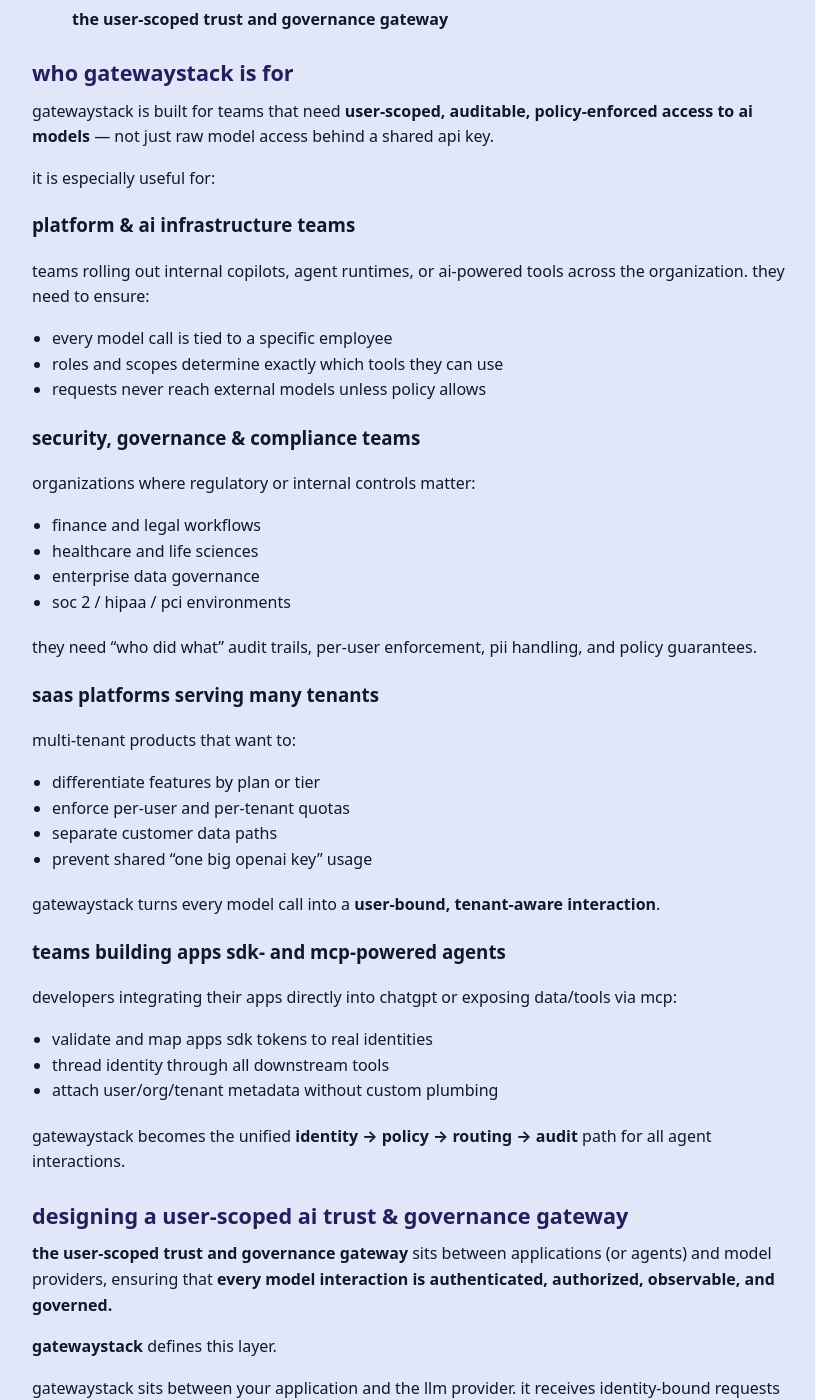
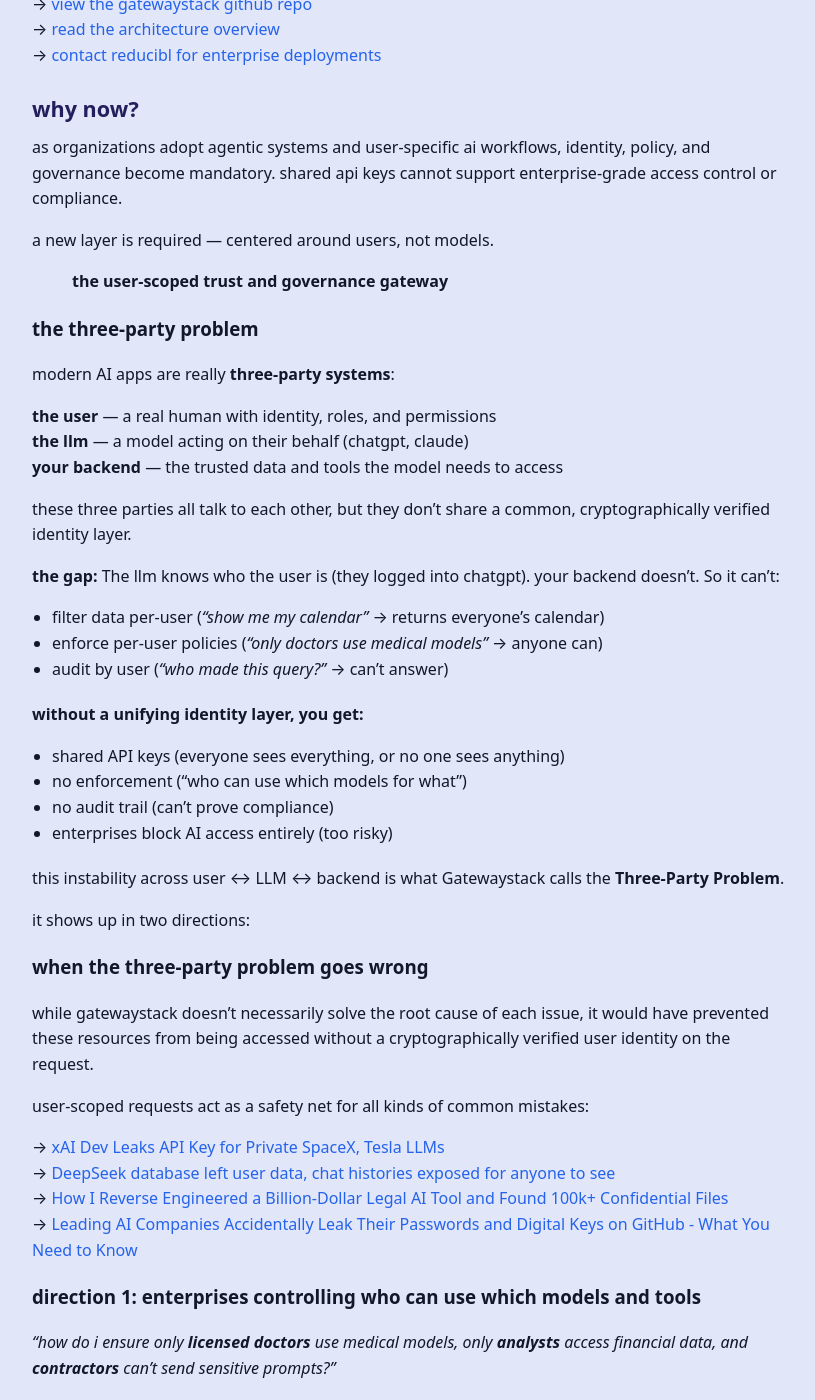
Before and after one commit to davidcrowe/gatewaystack.com, a Jekyll site: the page built from index.md, in a window 1280 px wide and 1400 px high, scrolled down 900 px. Shown: the whole window, without its empty margins (228-1043 px from the left). Built offline with Jekyll 4.4.1, drawn with Linux system fonts in a browser that asks for light colours; some of the changed text lies outside the part shown.

Commit message:
updated content

````diff
--- a/index.md
+++ b/index.md
@@ -5,7 +5,11 @@
 
 # gatewaystack
 
-**user-scoped authentication and governance for llm and agentic apps (apps sdk + mcp)**
+**agentic control plane for user-scoped AI governance**
+
+an open-source control plane that makes AI agents **enterprise-ready** by enforcing user-scoped identity, policy, and audit trails on every model call.
+
+> ⚠️ early-stage: gatewaystack is under active development. the first layer, `identifiabl`, is live and published (`npm i identifiabl`). Additional modules (`transformabl`, `validatabl`, `limitabl`, `proxyabl`, `explicabl`) are on the roadmap.
 
 until now, most ai systems have been built around model access, not **user identity**.
 
@@ -31,6 +35,10 @@
 - transform requests before they hit the model (for example, to remove pii)
 - route, rate-limit, and log every call at the user level
 
+→ [view the gatewaystack github repo](https://github.com/davidcrowe/gatewaystack)
+→ [read the architecture overview](#designing-a-user-scoped-ai-trust--governance-gateway)
+→ [contact reducibl for enterprise deployments](https://reducibl.com)
+
 ## why now?
 
 as organizations adopt agentic systems and user-specific ai workflows, identity, policy, and governance become mandatory. shared api keys cannot support enterprise-grade access control or compliance.
@@ -39,51 +47,138 @@
 
 > **the user-scoped trust and governance gateway**
 
-## who gatewaystack is for
 
-gatewaystack is built for teams that need **user-scoped, auditable, policy-enforced access to ai models** — not just raw model access behind a shared api key.
+### the three-party problem
 
-it is especially useful for:
+modern AI apps are really **three-party systems**:
 
-### platform & ai infrastructure teams
+**the user** — a real human with identity, roles, and permissions
+**the llm** — a model acting on their behalf (chatgpt, claude)
+**your backend** — the trusted data and tools the model needs to access
 
-teams rolling out internal copilots, agent runtimes, or ai-powered tools across the organization. they need to ensure:
+these three parties all talk to each other, but they don’t share a common, cryptographically verified identity layer.
 
-- every model call is tied to a specific employee
-- roles and scopes determine exactly which tools they can use
-- requests never reach external models unless policy allows
+**the gap:** The llm knows who the user is (they logged into chatgpt). your backend doesn't. So it can't:
+- filter data per-user (*"show me my calendar"* → returns everyone's calendar)
+- enforce per-user policies (*"only doctors use medical models"* → anyone can)
+- audit by user (*"who made this query?"* → can't answer)
 
-### security, governance & compliance teams
+**without a unifying identity layer, you get:**
+- shared API keys (everyone sees everything, or no one sees anything)
+- no enforcement ("who can use which models for what")
+- no audit trail (can't prove compliance)
+- enterprises block AI access entirely (too risky)
 
-organizations where regulatory or internal controls matter:
+this instability across user ↔ LLM ↔ backend is what Gatewaystack calls the **Three-Party Problem**.
 
-- finance and legal workflows
-- healthcare and life sciences
-- enterprise data governance
-- soc 2 / hipaa / pci environments
+it shows up in two directions:
 
-they need "who did what" audit trails, per-user enforcement, pii handling, and policy guarantees.
+### when the three-party problem goes wrong
 
-### saas platforms serving many tenants
+while gatewaystack doesn't necessarily solve the root cause of each issue, it would have prevented these resources from being accessed without a cryptographically verified user identity on the request.
 
-multi-tenant products that want to:
+user-scoped requests act as a safety net for all kinds of common mistakes:
 
-- differentiate features by plan or tier
-- enforce per-user and per-tenant quotas
-- separate customer data paths
-- prevent shared "one big openai key" usage
+→ [xAI Dev Leaks API Key for Private SpaceX, Tesla LLMs](https://krebsonsecurity.com/2025/05/xai-dev-leaks-api-key-for-private-spacex-tesla-llms/?utm_source=chatgpt.com)
+→ [DeepSeek database left user data, chat histories exposed for anyone to see](https://www.theverge.com/news/603163/deepseek-breach-ai-security-database-exposed?utm_source=chatgpt.com)
+→ [How I Reverse Engineered a Billion-Dollar Legal AI Tool and Found 100k+ Confidential Files](https://alexschapiro.com/security/vulnerability/2025/12/02/filevine-api-100k)
+→ [Leading AI Companies Accidentally Leak Their Passwords and Digital Keys on GitHub - What You Need to Know](https://www.fortra.com/blog/ai-companies-accidentally-leak-passwords-digital-keys-github?utm_source=chatgpt.com)
 
-gatewaystack turns every model call into a **user-bound, tenant-aware interaction**.
 
-### teams building apps sdk- and mcp-powered agents
+### direction 1: enterprises controlling who can use which models and tools
+*"how do i ensure only **licensed doctors** use medical models, only **analysts** access financial data, and **contractors** can't send sensitive prompts?"*
 
-developers integrating their apps directly into chatgpt or exposing data/tools via mcp:
+> user ↔ backend ↔ llm
 
-- validate and map apps sdk tokens to real identities
-- thread identity through all downstream tools
-- attach user/org/tenant metadata without custom plumbing
+**without gatewaystack:**
+```typescript
+app.post('/chat', async (req, res) => {
+  const { model, prompt } = req.body;
+  const response = await openai.chat.completions.create({
+    model, // Anyone can use gpt-4-medical
+    messages: [{ role: 'user', content: prompt }]
+  });
+  res.json(response);
+});
+```
 
-gatewaystack becomes the unified **identity → policy → routing → audit** path for all agent interactions.
+**with gatewaystack:**
+```typescript
+app.post('/chat', async (req, res) => {
+  const userId = req.headers['x-user-id'];
+  const userRole = req.headers['x-user-role']; // "doctor", "analyst", etc.
+  const userScopes = req.headers['x-user-scopes']?.split(' ') || [];
+
+  // Gateway already enforced: only doctors with medical:write can reach here
+  const response = await openai.chat.completions.create({
+    model: req.body.model,
+    messages: [{ role: 'user', content: req.body.prompt }],
+    user: userId // OpenAI audit trail
+  });
+  res.json(response);
+});
+```
+
+**gateway policy:**
+```json
+{
+  "gpt-4-medical": {
+    "requiredRoles": ["doctor", "physician_assistant"],
+    "requiredScopes": ["medical:write"]
+  }
+}
+```
+
+the gateway enforces role + scope checks **before** forwarding to your backend. If a nurse tries to use `gpt-4-medical`, they get `403 Forbidden`.
+
+---
+
+### direction 2: users accessing their own data via AI
+*"how do i let chatgpt read **my** calendar without exposing **everyone's** calendar?"*
+
+> user ↔ llm ↔ backend
+
+**without gatewaystack:**
+```typescript
+app.get('/calendar', async (_req, res) => {
+  const events = await getAllEvents(); // Everyone sees everything
+  res.json(events);
+});
+```
+
+**with gatewaystack:**
+```typescript
+app.get('/calendar', async (req, res) => {
+  const userId = req.headers['x-user-id']; // Verified by gateway
+  const events = await getUserEvents(userId);
+  res.json(events);
+});
+```
+
+the gateway validates the oauth token, extracts the user identity, and injects `X-User-Id` — so your backend can safely filter data per-user.
+
+---
+
+### why both directions matter
+attaching a cryptographically confirmed user identity to a shared request context is the key that makes request level governance possible:
+
+**without solving the three-party problem, you can't:**
+- filter data per-user (direction 1: everyone sees everything)
+- enforce "who can use which models" (direction 2: no role-based access)
+- audit "who did what" (compliance impossible)
+- rate limit per-user (shared quotas get exhausted)
+- attribute costs (can't charge back to teams/users)
+
+**gatewaystack solves both** by binding cryptographic user identity to every AI request:
+
+* oauth login per user (rs256 jwt, cryptographic identity proof)
+* per-user / per-tenant data isolation by default
+* deny-by-default authorization (scopes per tool/model/role)
+* immutable audit trails (who, what, when, which model)
+* rate limits & spend caps (per user/team/org)
+* drop-in between AI clients and your backend (no sdk changes)
+
+gatewaystack is composed of modular packages that can run **standalone** or as a cohesive **six-layer pipeline** for complete AI governance.
 
 ## designing a user-scoped ai trust & governance gateway
 
@@ -96,8 +191,6 @@
 it provides the foundational primitives every agent ecosystem needs — starting with secure user authentication and expanding into full lifecycle governance.
 
 ## the core modules
-
-**CHANGE: Reordered to match execution flow - moved limitabl before proxyabl**
 
 **1. [`identifiabl`](https://identifiabl.com) — user identity & authentication**
 
@@ -176,6 +269,102 @@
 
 > 📦 **implementation**: [`ai-observability-gateway`](https://github.com/davidcrowe/gatewaystack) + `ai-audit-gateway` (roadmap)
 
+## who gatewaystack is for
+
+gatewaystack is built for teams that need **user-scoped, auditable, policy-enforced access to ai models** — not just raw model access behind a shared api key.
+
+- platform & ai infra teams
+- security / governance / compliance
+- multi-tenant saas products
+- teams building apps sdk- and mcp-powered agents
+
+**example use cases:**
+
+### healthcare saas — hipaa-compliant AI diagnostics
+
+a platform with 10,000+ doctors needs to ensure every AI-assisted diagnosis is tied to the licensed physician who requested it, with full audit trails for hipaa and internal review.
+
+**before gatewaystack:** all AI calls run through a shared openai key — impossible to prove *which physician* made *which request*.
+
+**with gatewaystack:**
+- `identifiabl` binds every request to a verified physician (`user_id`, `org_id` = clinic/hospital)
+- `validatabl` enforces `role:physician` and `scope:diagnosis:write` per tool
+- `explicabl` emits immutable audit logs with the physician's identity on every model call
+
+**result:** user-bound, tenant-aware, fully auditable AI diagnostics.
+
+---
+
+### enterprise copilot — per-employee policy enforcement
+
+a global company rolls out an internal copilot that can search confluence, jira, google drive, and internal apis. employees authenticate with sso (okta / entra / auth0), but the copilot calls the llm with a shared api key.
+
+**before gatewaystack:** security teams can't enforce "only finance analysts can run this tool" or audit which employee triggered which action.
+
+**with gatewaystack:**
+- `identifiabl` binds the copilot session to the employee's SSO identity (`sub` from okta)
+- `validatabl` enforces per-role tool access ("legal can see these repos, not those")
+- `limitabl` applies per-user rate limits and spend caps
+- `explicabl` produces identity-level audit trails for every copilot interaction
+
+**result:** full identity-level governance without changing the copilot's business logic.
+
+---
+
+### multi-tenant saas — per-tenant cost tracking
+
+a saas platform offers AI features across free, pro, and enterprise tiers. today, all AI usage runs through a single openai key per environment — making it impossible to answer "how much did org x spend?" or "which users hit quota?"
+
+**before gatewaystack:** one big shared key. no tenant-level attribution. cost overruns are invisible until the bill arrives.
+
+**with gatewaystack:**
+- `identifiabl` attaches `user_id` and `org_id` to every request
+- `validatabl` enforces tier-based feature access (`plan:free`, `plan:pro`, `feature:advanced-rag`)
+- `limitabl` enforces per-tenant quotas and budgets
+- `explicabl` produces per-tenant usage reports
+
+**result:** per-tenant accountability without changing app logic.
+
+---
+
+## what's different from traditional api gateways?
+
+**identity providers (auth0, okta, cognito, entra id)**
+Handle login and token minting, but stop at the edge of your app. They don't understand model calls, tools, or which provider a request is going to — and they don't enforce user identity inside the AI gateway.
+
+**api gateways and service meshes (kong, apigee, aws api gateway, istio, envoy)**
+great at path/method-level auth and rate limiting, but they treat llms like any other http backend. **you can build AI governance on top of them** (kong plugins, istio policies, lambda authorizers), **but it requires significant custom development** to replicate what gatewaystack provides out-of-the-box: user-scoped identity normalization, per-tool scope enforcement, pre-flight cost checks, apps sdk / mcp compliance, and AI-specific audit trails.
+
+**cloud AI gateways (cloudflare AI gateway, azure openai + api management, vertex AI, bedrock guardrails)**
+Focus on provider routing, quota, and safety filters at the tenant or API key level. User identity is usually out-of-band or left to the application.
+
+**hand-rolled middleware**
+many teams glue together jwt validation, headers, and logging inside their app or a thin node/go proxy. it works... until you need to support multiple agents, providers, tenants, and audit/regulatory requirements.
+
+**gatewaystack is different:**
+- **user-scoped by default** — every request is tied to a verified user, not a shared key
+- **model-aware** — understands tools, scopes, and provider semantics (apps sdk, mcp, openai, anthropic)
+- **composable governance** — each layer (identity, policy, limits, routing, audit) can run standalone or as part of the full control plane
+- **built for agents** — prevents runaway loops, enforces per-workflow budgets, and tracks multi-step traces
+
+**example: kong + openai**
+
+to get user-scoped AI governance with kong, you'd need to:
+1. install `jwt` plugin (validate tokens)
+2. install `request-transformer` plugin (inject headers)
+3. write custom Lua script to normalize identity claims
+4. write custom Lua script for scope-to-tool mapping
+5. write custom plugin for pre-flight cost estimation
+6. build separate service for Protected Resource Metadata
+7. configure DCR flow manually
+8. build custom audit log forwarding
+
+**signficant development + ongoing maintenance.**
+
+**with gatewaystack:** configure `.env` file, deploy, done.
+
+you can still run gatewaystack alongside traditional api gateways — it's the **user-scoped identity and governance slice** of your AI stack.
+
 ## end to end flow
 ```text
 user
@@ -233,26 +420,6 @@
 - explicabl records a full audit event for compliance
 
 every step is user-bound, governed, and auditable.
-
-## error handling
-
-**CHANGE: NEW SECTION - Critical for production deployments**
-
-gatewaystack modules use a **fail-safe strategy** based on the security/availability tradeoff:
-
-| module | on failure | reason |
-|--------|-----------|--------|
-| **identifiabl** | deny (fail closed) | no anonymous requests allowed |
-| **transformabl** | continue (fail open) | allow untransformed content with warning |
-| **validatabl** | deny (fail closed) | safety first — block when policy engine fails |
-| **limitabl (pre-flight)** | continue (fail open) | favor availability over limit enforcement |
-| **proxyabl** | fallback → error | try alternative providers, then return error |
-| **limitabl (accounting)** | log error | accounting failure shouldn't block response delivery |
-| **explicabl** | log error | audit failure logged but doesn't block request |
-
-**circuit breakers**: modules that make external calls (jwks validation, policy stores, redis) implement circuit breakers with configurable thresholds.
-
-**degraded mode**: when upstream dependencies fail, gatewaystack can operate in degraded mode with reduced governance guarantees (configurable per environment).
 
 ## architecture diagram
 
@@ -293,144 +460,8 @@
   </p>
 </div>
 
-## inputs
-
-- oidc tokens / apps sdk identity tokens
-- user context (user_id, org_id, roles, scopes)
-- model request (messages, params, attachments)
-- configured policies
-- routing rules
-- quota & budget settings
-
-## outputs
-
-- authenticated, user-bound requests
-- policy decisions (allow, deny, modify)
-- routing decisions (provider/model/tool)
-- enforced limits (rate, cost, budgets)
-- full audit logs and runtime metadata
-
-## shared requestcontext
-
-**CHANGE: Added note pointing to GitHub for full reference**
-
-all modules operate on a shared `RequestContext` object that flows through the pipeline. this context carries identity, content, metadata, and decisions from each module.
-
-> 📘 **full type definitions and integration examples**: see [`docs/reference/interfaces.md`](https://github.com/davidcrowe/gatewaystack/blob/main/docs/reference/interfaces.md) in the repo
-
-**core types** (simplified view):
-```ts
-// shared across modules
-export type Identity = {
-  user_id: string;
-  org_id?: string;
-  tenant?: string;
-  roles: string[];
-  scopes: string[];
-};
-
-export type ContentMetadata = {
-  contains_pii?: boolean;
-  classification?: string[];   // ["sensitive", "financial"]
-  risk_score?: number;         // 0–1
-  topics?: string[];
-  // extensible bag
-  [key: string]: unknown;
-};
-
-export type ModelRequest = {
-  model: string;               // "gpt-4", "smart-model"
-  tools?: string[];
-  max_tokens?: number;
-  messages: any[];
-  attachments?: any[];
-};
-
-export type PolicyDecision = {
-  effect: 'allow' | 'deny' | 'modify';
-  reasons: string[];
-  modifications?: Partial<ModelRequest>;
-};
-
-export type LimitsDecision = {
-  effect: 'ok' | 'throttle' | 'deny' | 'fallback' | 'degrade';
-  reasons: string[];
-  constraints?: {
-    max_tokens?: number;
-    max_cost?: number;
-  };
-};
-
-export type RoutingDecision = {
-  provider: string;           // "openai", "azure-openai"
-  model: string;              // concrete provider model
-  region?: string;
-  alias?: string;             // "smart-model"
-};
-
-export type UsageRecord = {
-  input_tokens: number;
-  output_tokens: number;
-  total_cost: number;
-  latency_ms: number;
-};
-
-export type RequestContext = {
-  request_id: string;
-  trace_id?: string;
-
-  identity?: Identity;
-  content?: {
-    messages: any[];
-    attachments?: any[];
-  };
-  metadata?: ContentMetadata;
-  modelRequest: ModelRequest;
-
-  policyDecision?: PolicyDecision;
-  limitsDecision?: LimitsDecision;
-  routingDecision?: RoutingDecision;
-  usage?: UsageRecord;
-
-  // arbitrary module extensions
-  [key: string]: unknown;
-};
-```
-
-## module boundaries
-
-**identifiabl**
-- **input**: `RequestContext` with `modelRequest` + http auth header
-- **reads**: authorization header, jwks endpoint
-- **writes**: `identity`, `trace_id`, identity headers (`x-user-id`, `x-org-id`, etc.)
-
-**transformabl**
-- **input**: `RequestContext` with `identity`, `content`
-- **reads**: `content` (messages, attachments)
-- **writes**: `metadata` (pii flags, classification, risk score), redacted `content`, transformation logs
-
-**validatabl**
-- **input**: `identity`, `content`, `metadata`, `modelRequest`
-- **reads**: all above + policy definitions
-- **writes**: `policyDecision` (allow/deny/modify + reasons)
-
-**limitabl** (two-phase)
-- **pre-flight phase**:
-  - **reads**: `identity`, `modelRequest`, `policyDecision`
-  - **writes**: `limitsDecision` (constraints, budget availability)
-- **accounting phase**:
-  - **reads**: provider response (tokens, cost)
-  - **writes**: `usage`, updates quota/budget stores, emits usage events
-
-**proxyabl**
-- **input**: `modelRequest`, `identity`, `metadata`, `policyDecision`, `limitsDecision`
-- **reads**: routing rules, provider configurations, secrets
-- **writes**: `routingDecision`, normalized provider response
-
-**explicabl**
-- **input**: full `RequestContext` + events from all modules
-- **reads**: everything (for audit trail construction)
-- **writes**: external logs and traces only (no modification of request context)
+## error handling, inputs, outputs, and shared requestcontext
+→ [architecture.md](https://github.com/davidcrowe/gatewaystack/blob/main/docs/architecture.md)
 
 ## integrates with your existing stack
 
@@ -458,8 +489,5 @@
 
 ## links
 
-want to explore the modules in detail?
-→ [view the gatewaystack github repo](https://github.com/davidcrowe/gatewaystack)
-
 want to contact us for enterprise deployments?
 → [reducibl applied ai studio](https://reducibl.com)
````
Also changed, not shown: other parts of index.md (+0 -2 lines).
